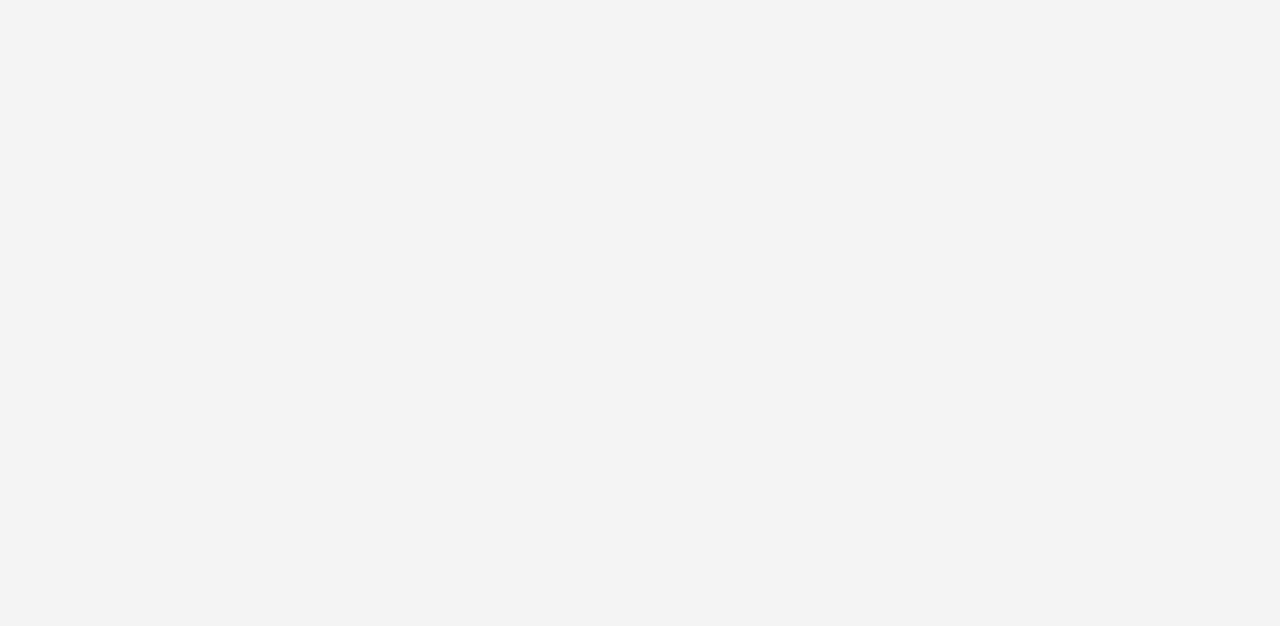
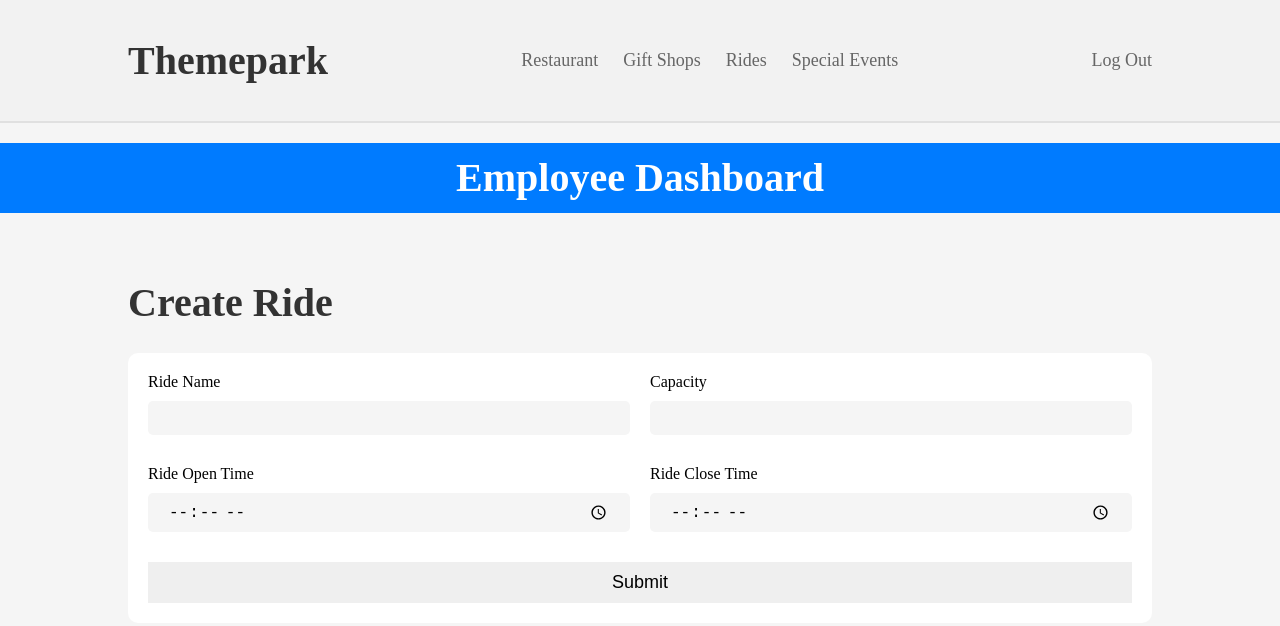
Before and after one commit to zzLinie/themepark, a React (Vite) app in the folder frontend/: page /employees/rides in a window 1280 px wide. Before the commit this address had no page. Shown: the top 626 px of the page. Built offline with nearby package versions, Linux system fonts and the light colour scheme.

Commit message:
Employee ride data entry form

```diff
--- a/frontend/src/App.jsx
+++ b/frontend/src/App.jsx
@@ -11,6 +11,7 @@ import AdminEmployee from "./pages/AdminEmployee.jsx";
 import Employees from "./pages/Employees.jsx";
 import EmployeeRestaurant from "./pages/EmployeeRestaurant.jsx";
 import EmployeeShop from "./pages/EmployeeShops.jsx";
+import EmployeeRides from "./pages/EmployeeRides.jsx";
 
 export default function App() {
   return (
@@ -29,6 +30,7 @@ export default function App() {
           <Route element={<Employees />} path="employees" />
           <Route element={<EmployeeRestaurant />} path="employees/restaurant" />
           <Route element={<EmployeeShop />} path="employees/shops" />
+          <Route element={<EmployeeRides />} path="employees/rides" />
         </Route>
       </Routes>
     </BrowserRouter>
--- /dev/null
+++ b/frontend/src/pages/EmployeeRides.jsx
@@ -0,0 +1,42 @@
+import { Input } from "../components/dasboard";
+import EmployeeHeader from "../components/employeeHeader";
+import "./employeeRide.css";
+
+export default function EmployeeRides() {
+  return (
+    <div>
+      <EmployeeHeader />
+      <div className="ride-employee-card">
+        <h1>Create Ride</h1>
+        <form action="" className="ride-employee-form">
+          <Input
+            inputNaming={"rideName"}
+            inputText={"Ride Name"}
+            inputType={"text"}
+            maxLength={50}
+            req
+          />
+          <Input
+            inputNaming={"capacity"}
+            inputText={"Capacity"}
+            inputType={"number"}
+            req
+          />
+          <Input
+            inputNaming={"openHours"}
+            inputText={"Ride Open Time"}
+            inputType={"time"}
+            req
+          />
+          <Input
+            inputNaming={"closeHours"}
+            inputText={"Ride Close Time"}
+            inputType={"time"}
+            req
+          />
+          <button type="submit">Submit</button>
+        </form>
+      </div>
+    </div>
+  );
+}
--- /dev/null
+++ b/frontend/src/pages/employeeRide.css
@@ -0,0 +1,20 @@
+.ride-employee-form {
+  display: grid;
+  grid-template-columns: 1fr 1fr;
+  gap: 20px;
+  background-color: white;
+  padding: 20px;
+  border-radius: 10px;
+}
+.ride-employee-card {
+  padding: 20px 10%;
+}
+.ride-employee-form input {
+  background-color: var(--backgroundColor);
+}
+.ride-employee-form fieldset {
+  grid-column: span 2;
+}
+.ride-employee-form button {
+  grid-column: span 2;
+}
```
